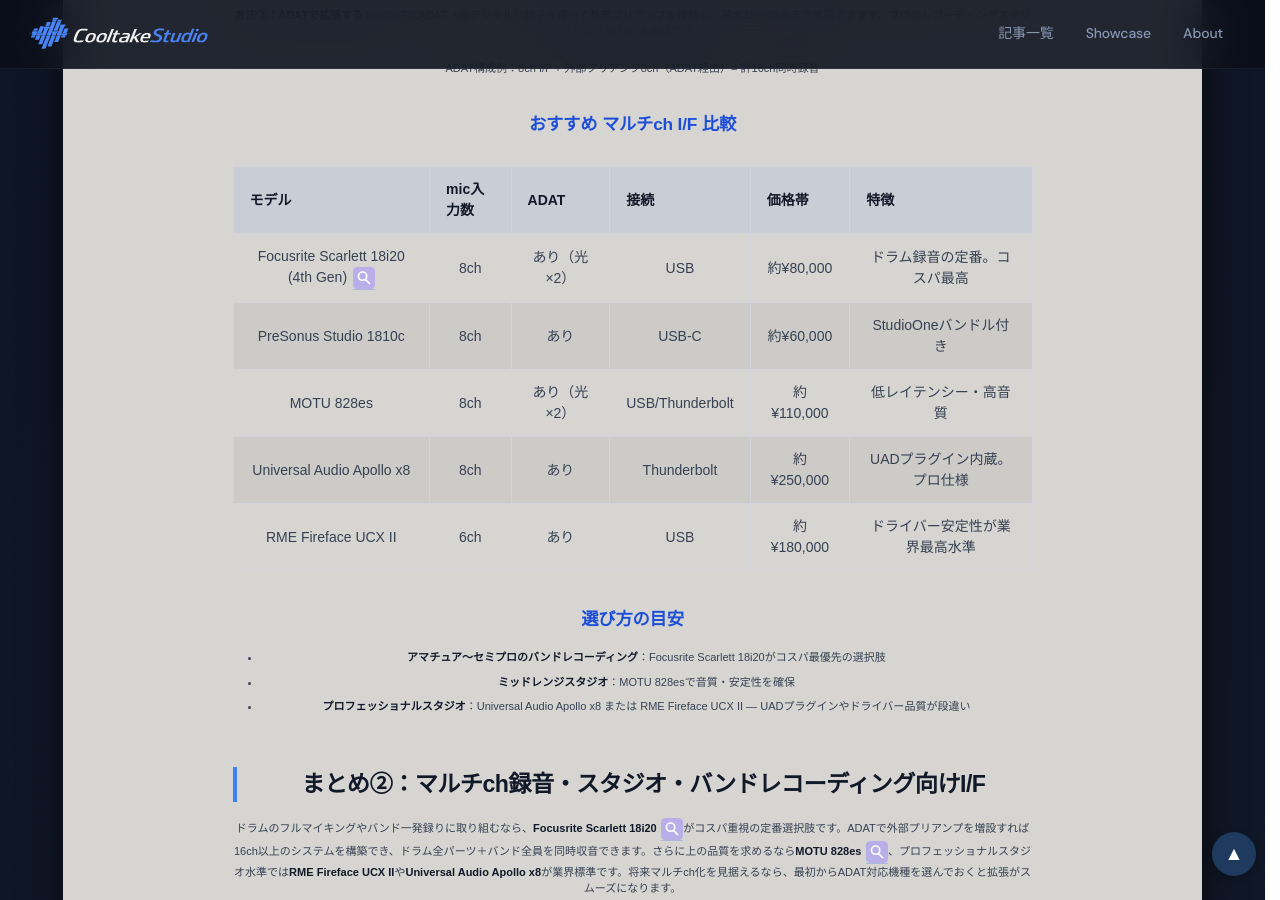
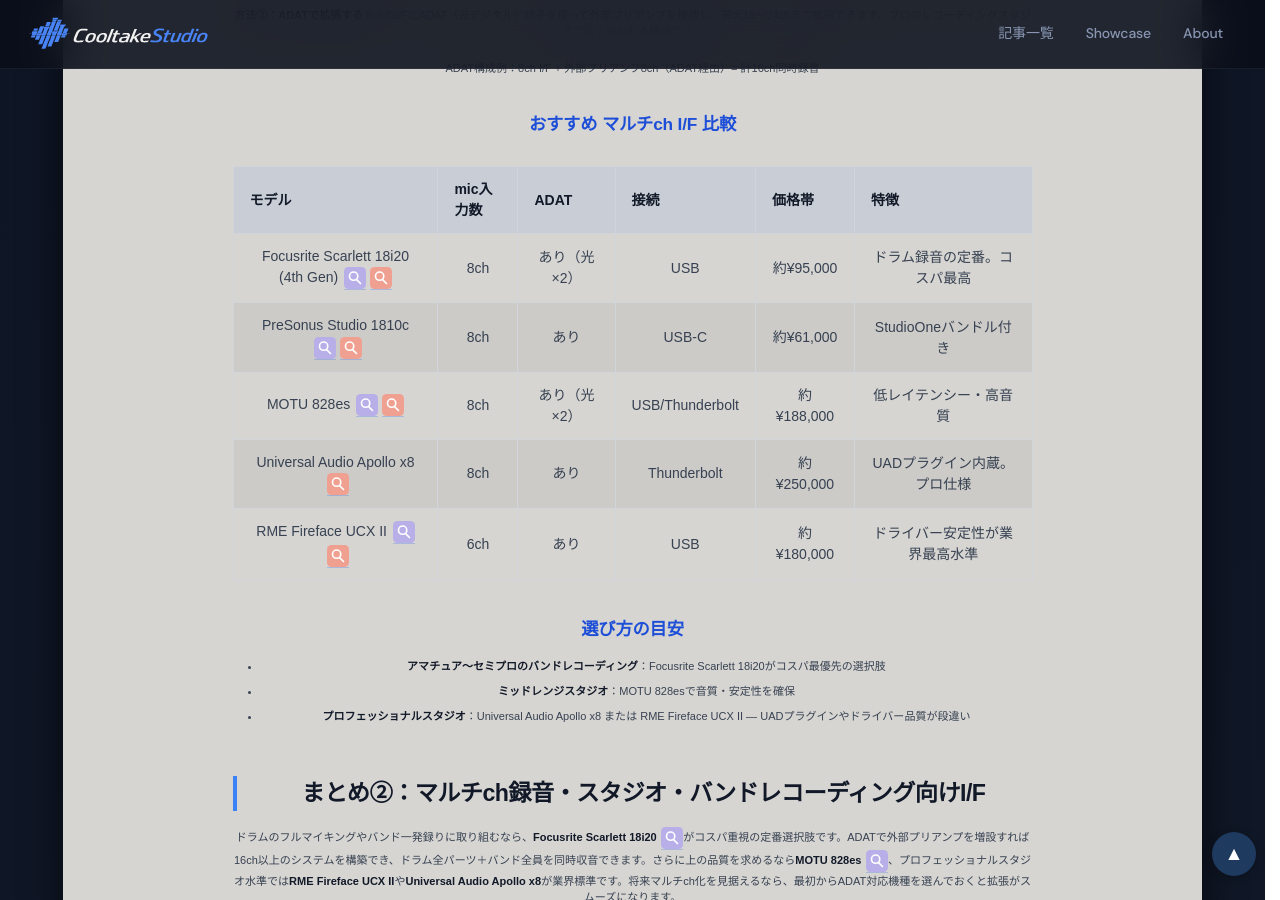
Before and after one commit to cooltake/cooltake-staging, a Jekyll site: the page built from _posts/2026-05-12-audio-interface-guide.md, in a window 1280 px wide and 900 px high, scrolled down 4081 px. Built offline with Jekyll 4.4.1, drawn with Linux system fonts in a browser that asks for light colours; some web fonts are replaced.

Commit message:
fix: audio-interface-guide マルチch表の価格修正と全5機種へのSH/楽天アイコン追加
Co-Authored-By: Claude Sonnet 4.6 <noreply@anthropic.com>

```diff
--- a/_posts/2026-05-12-audio-interface-guide.md
+++ b/_posts/2026-05-12-audio-interface-guide.md
@@ -132,11 +132,11 @@ ADAT構成例：8ch I/F + 外部プリアンプ8ch（ADAT経由）= 計16ch同
 
 | モデル | mic入力数 | ADAT | 接続 | 価格帯 | 特徴 |
 |--------|----------|------|------|--------|------|
-| Focusrite Scarlett 18i20 (4th Gen)<a href="https://h.accesstrade.net/sp/cc?rk=01001xqc00os63&url=https%3A%2F%2Fwww.soundhouse.co.jp%2Fproducts%2Fdetail%2Fitem%2F355083%2F" rel="nofollow" referrerpolicy="no-referrer-when-downgrade" style="display:inline-block;text-decoration:none;margin-left:.4em;vertical-align:middle;" title="サウンドハウスで見る"><svg xmlns="http://www.w3.org/2000/svg" width="22" height="22" viewBox="0 0 24 24" fill="none" style="vertical-align:middle;"><rect width="24" height="24" rx="5" fill="#b8aee8"/><circle cx="10.5" cy="10" r="4.5" stroke="#fff" stroke-width="1.8" fill="none"/><line x1="14" y1="14" x2="18" y2="18" stroke="#fff" stroke-width="1.8" stroke-linecap="round"/></svg></a> | 8ch | あり（光×2） | USB | 約¥80,000 | ドラム録音の定番。コスパ最高 |
-| PreSonus Studio 1810c | 8ch | あり | USB-C | 約¥60,000 | StudioOneバンドル付き |
-| MOTU 828es | 8ch | あり（光×2） | USB/Thunderbolt | 約¥110,000 | 低レイテンシー・高音質 |
-| Universal Audio Apollo x8 | 8ch | あり | Thunderbolt | 約¥250,000 | UADプラグイン内蔵。プロ仕様 |
-| RME Fireface UCX II | 6ch | あり | USB | 約¥180,000 | ドライバー安定性が業界最高水準 |
+| Focusrite Scarlett 18i20 (4th Gen)<a href="https://h.accesstrade.net/sp/cc?rk=01001xqc00os63&url=https%3A%2F%2Fwww.soundhouse.co.jp%2Fproducts%2Fdetail%2Fitem%2F355083%2F" rel="nofollow" referrerpolicy="no-referrer-when-downgrade" style="display:inline-block;text-decoration:none;margin-left:.4em;vertical-align:middle;" title="サウンドハウスで見る"><svg xmlns="http://www.w3.org/2000/svg" width="22" height="22" viewBox="0 0 24 24" fill="none" style="vertical-align:middle;"><rect width="24" height="24" rx="5" fill="#b8aee8"/><circle cx="10.5" cy="10" r="4.5" stroke="#fff" stroke-width="1.8" fill="none"/><line x1="14" y1="14" x2="18" y2="18" stroke="#fff" stroke-width="1.8" stroke-linecap="round"/></svg></a><a href="https://search.rakuten.co.jp/search/mall/Focusrite+Scarlett+18i20+4th/" rel="nofollow" referrerpolicy="no-referrer-when-downgrade" style="display:inline-block;text-decoration:none;margin-left:.3em;vertical-align:middle;" title="楽天市場で見る"><svg xmlns="http://www.w3.org/2000/svg" width="22" height="22" viewBox="0 0 24 24" fill="none" style="vertical-align:middle;"><rect width="24" height="24" rx="5" fill="#f0a090"/><circle cx="10.5" cy="10" r="4.5" stroke="#fff" stroke-width="1.8" fill="none"/><line x1="14" y1="14" x2="18" y2="18" stroke="#fff" stroke-width="1.8" stroke-linecap="round"/></svg></a> | 8ch | あり（光×2） | USB | 約¥95,000 | ドラム録音の定番。コスパ最高 |
+| PreSonus Studio 1810c<a href="https://h.accesstrade.net/sp/cc?rk=01001xqc00os63&url=https%3A%2F%2Fwww.soundhouse.co.jp%2Fsearch%2Findex%2F%3Fsearch_all%3DPreSonus%2BStudio%2B1810c%26category_cd%3D161" rel="nofollow" referrerpolicy="no-referrer-when-downgrade" style="display:inline-block;text-decoration:none;margin-left:.4em;vertical-align:middle;" title="サウンドハウスで見る"><svg xmlns="http://www.w3.org/2000/svg" width="22" height="22" viewBox="0 0 24 24" fill="none" style="vertical-align:middle;"><rect width="24" height="24" rx="5" fill="#b8aee8"/><circle cx="10.5" cy="10" r="4.5" stroke="#fff" stroke-width="1.8" fill="none"/><line x1="14" y1="14" x2="18" y2="18" stroke="#fff" stroke-width="1.8" stroke-linecap="round"/></svg></a><a href="https://search.rakuten.co.jp/search/mall/PreSonus+Studio+1810c/" rel="nofollow" referrerpolicy="no-referrer-when-downgrade" style="display:inline-block;text-decoration:none;margin-left:.3em;vertical-align:middle;" title="楽天市場で見る"><svg xmlns="http://www.w3.org/2000/svg" width="22" height="22" viewBox="0 0 24 24" fill="none" style="vertical-align:middle;"><rect width="24" height="24" rx="5" fill="#f0a090"/><circle cx="10.5" cy="10" r="4.5" stroke="#fff" stroke-width="1.8" fill="none"/><line x1="14" y1="14" x2="18" y2="18" stroke="#fff" stroke-width="1.8" stroke-linecap="round"/></svg></a> | 8ch | あり | USB-C | 約¥61,000 | StudioOneバンドル付き |
+| MOTU 828es<a href="https://h.accesstrade.net/sp/cc?rk=01001xqc00os63&url=https%3A%2F%2Fwww.soundhouse.co.jp%2Fsearch%2Findex%2F%3Fsearch_all%3DMOTU%2B828es%26category_cd%3D161" rel="nofollow" referrerpolicy="no-referrer-when-downgrade" style="display:inline-block;text-decoration:none;margin-left:.4em;vertical-align:middle;" title="サウンドハウスで見る"><svg xmlns="http://www.w3.org/2000/svg" width="22" height="22" viewBox="0 0 24 24" fill="none" style="vertical-align:middle;"><rect width="24" height="24" rx="5" fill="#b8aee8"/><circle cx="10.5" cy="10" r="4.5" stroke="#fff" stroke-width="1.8" fill="none"/><line x1="14" y1="14" x2="18" y2="18" stroke="#fff" stroke-width="1.8" stroke-linecap="round"/></svg></a><a href="https://search.rakuten.co.jp/search/mall/MOTU+828es/" rel="nofollow" referrerpolicy="no-referrer-when-downgrade" style="display:inline-block;text-decoration:none;margin-left:.3em;vertical-align:middle;" title="楽天市場で見る"><svg xmlns="http://www.w3.org/2000/svg" width="22" height="22" viewBox="0 0 24 24" fill="none" style="vertical-align:middle;"><rect width="24" height="24" rx="5" fill="#f0a090"/><circle cx="10.5" cy="10" r="4.5" stroke="#fff" stroke-width="1.8" fill="none"/><line x1="14" y1="14" x2="18" y2="18" stroke="#fff" stroke-width="1.8" stroke-linecap="round"/></svg></a> | 8ch | あり（光×2） | USB/Thunderbolt | 約¥188,000 | 低レイテンシー・高音質 |
+| Universal Audio Apollo x8<a href="https://search.rakuten.co.jp/search/mall/Universal+Audio+Apollo+x8/" rel="nofollow" referrerpolicy="no-referrer-when-downgrade" style="display:inline-block;text-decoration:none;margin-left:.4em;vertical-align:middle;" title="楽天市場で見る"><svg xmlns="http://www.w3.org/2000/svg" width="22" height="22" viewBox="0 0 24 24" fill="none" style="vertical-align:middle;"><rect width="24" height="24" rx="5" fill="#f0a090"/><circle cx="10.5" cy="10" r="4.5" stroke="#fff" stroke-width="1.8" fill="none"/><line x1="14" y1="14" x2="18" y2="18" stroke="#fff" stroke-width="1.8" stroke-linecap="round"/></svg></a> | 8ch | あり | Thunderbolt | 約¥250,000 | UADプラグイン内蔵。プロ仕様 |
+| RME Fireface UCX II<a href="https://h.accesstrade.net/sp/cc?rk=01001xqc00os63&url=https%3A%2F%2Fwww.soundhouse.co.jp%2Fsearch%2Findex%2F%3Fsearch_all%3DRME%2BFireface%2BUCX%2BII%26category_cd%3D161" rel="nofollow" referrerpolicy="no-referrer-when-downgrade" style="display:inline-block;text-decoration:none;margin-left:.4em;vertical-align:middle;" title="サウンドハウスで見る"><svg xmlns="http://www.w3.org/2000/svg" width="22" height="22" viewBox="0 0 24 24" fill="none" style="vertical-align:middle;"><rect width="24" height="24" rx="5" fill="#b8aee8"/><circle cx="10.5" cy="10" r="4.5" stroke="#fff" stroke-width="1.8" fill="none"/><line x1="14" y1="14" x2="18" y2="18" stroke="#fff" stroke-width="1.8" stroke-linecap="round"/></svg></a><a href="https://search.rakuten.co.jp/search/mall/RME+Fireface+UCX+II/" rel="nofollow" referrerpolicy="no-referrer-when-downgrade" style="display:inline-block;text-decoration:none;margin-left:.3em;vertical-align:middle;" title="楽天市場で見る"><svg xmlns="http://www.w3.org/2000/svg" width="22" height="22" viewBox="0 0 24 24" fill="none" style="vertical-align:middle;"><rect width="24" height="24" rx="5" fill="#f0a090"/><circle cx="10.5" cy="10" r="4.5" stroke="#fff" stroke-width="1.8" fill="none"/><line x1="14" y1="14" x2="18" y2="18" stroke="#fff" stroke-width="1.8" stroke-linecap="round"/></svg></a> | 6ch | あり | USB | 約¥180,000 | ドライバー安定性が業界最高水準 |
 
 ### 選び方の目安
 
```
